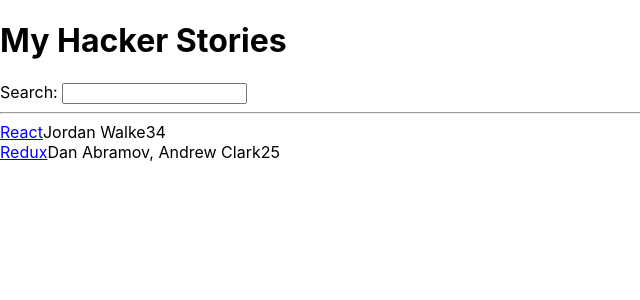
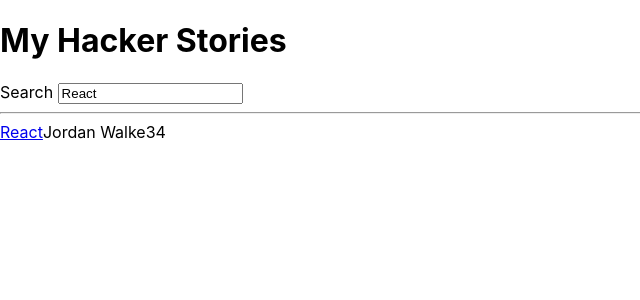
Before and after one commit to Joseph-Gill/road-to-react, a React (Create React App) app: page / in a window 1280 px wide. Shown: the top 300 px of the page, without its empty margins (0-640 px from the left). Built offline with nearby package versions, Linux system fonts and the light colour scheme.

Commit message:
Built Custom Hook, converted to reusable component

```diff
--- a/src/App.js
+++ b/src/App.js
@@ -1,4 +1,17 @@
-import React, {useState} from 'react';
+import React, {useEffect, useState} from 'react';
+
+const useSemiPersistentState = (key, initialState) => {
+    const [value, setValue] = useState(
+        localStorage.getItem(key) || initialState
+    );
+
+    useEffect(() => {
+        localStorage.setItem(key, value);
+    }, [value, key])
+
+    return [value, setValue]
+};
+
 
 const App = () => {
 
@@ -21,7 +34,7 @@
         }
     ];
 
-    const [searchTerm, setSearchTerm] = useState('');
+    const [searchTerm, setSearchTerm] = useSemiPersistentState('search', 'React');
 
     const handleSearch = event => {
         setSearchTerm(event.target.value);
@@ -33,7 +46,12 @@
         <div>
             <h1>My Hacker Stories</h1>
 
-            <Search search={searchTerm} onSearch={handleSearch}/>
+            <InputWithLabel
+                id='search'
+                label='Search'
+                value={searchTerm}
+                onInputChange={handleSearch}
+            />
 
             <hr/>
 
@@ -42,16 +60,17 @@
     )
 };
 
-const Search = ({search, onSearch}) => (
-    <div>
-        <label htmlFor='search'>Search: </label>
+const InputWithLabel = ({id, label, value, type = 'text', onInputChange}) => (
+    <>
+        <label htmlFor={id}>{label}</label>
+        &nbsp;
         <input
-            id='search'
-            type="text"
-            value={search}
-            onChange={onSearch}
+            id={id}
+            type={type}
+            value={value}
+            onChange={onInputChange}
         />
-    </div>
+    </>
 )
 
 const List = ({list}) =>
```
